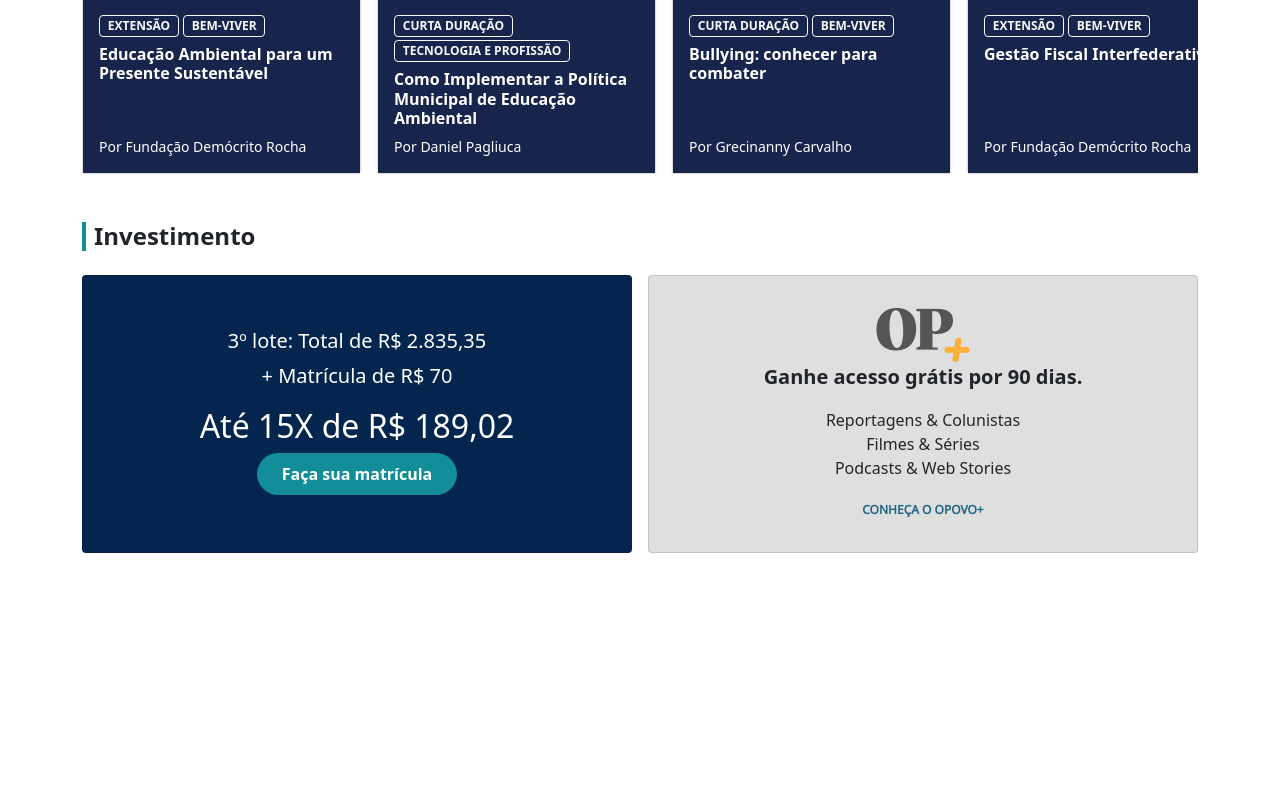
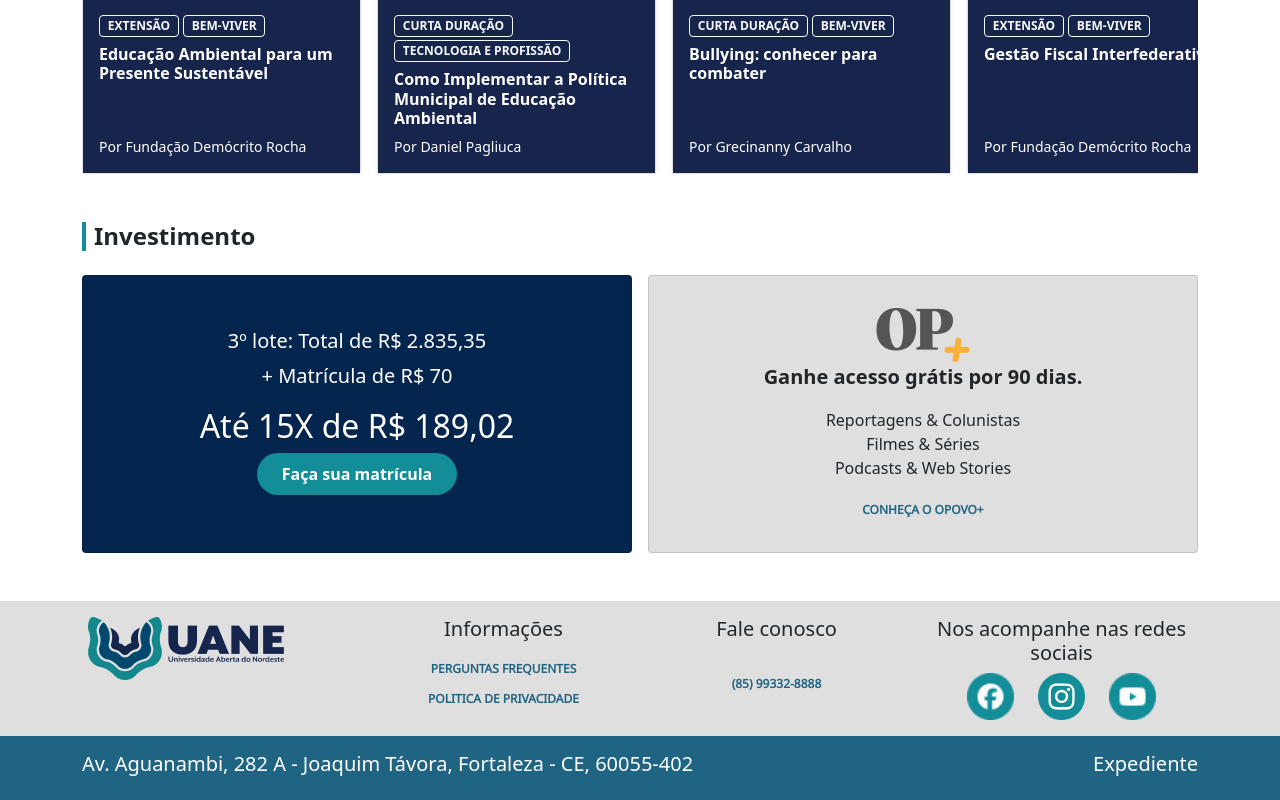
Before and after one commit to FabricioContato/landingpage_uane, a React (Vite) app: page / in a window 1280 px wide. Shown: the part 1720-2520 px from the top of the page. Before the commit the page ends 2321 px from the top, so only its background shows below. Built offline with nearby package versions, Linux system fonts and the light colour scheme.

Commit message:
create Footer component

```diff
--- a/src/App.jsx
+++ b/src/App.jsx
@@ -5,6 +5,7 @@ import CourseStats from "./components/CourseStats/CourseStats"
 import CollapsiblePanels from "./components/CollapsiblePanels/CollapsiblePanels"
 import CourseCardGrid from "./components/CourseCardGrid/CourseCardGrid"
 import InvestimentCards from "./components/InvestimentCards/InvestimentCards"
+import Footer from "./components/Footer/Footer"
 
 export default function App() {
 
@@ -44,6 +45,7 @@ return (
 <CollapsiblePanels title="O que você vai aprender aprender"/>
 <CourseCardGrid courses={coursesData} />
 <InvestimentCards/>
+<Footer/>
 </>
 );
 }
--- /dev/null
+++ b/src/components/Footer/Footer.jsx
@@ -0,0 +1,49 @@
+import instagram from "../../img/instagram.png"
+import facebook from "../../img/facebook.png"
+import youtube from "../../img/youtube.png"
+import uane_colors_logo from "../../img/uane_colors_logo.png"
+
+import style from "./Footer.module.css"
+
+const Footer = () => {
+  return (
+    <footer className={style.footer_bg}>
+      <div className="container">
+      <div className="row justify-content-around py-3">
+       <div className="col-12 col-lg-3 text-center text-lg-start my-3 my-lg-0">
+        <img src={uane_colors_logo} alt="" />
+       </div>
+
+       <div className="col-md-4 col-lg-3 row text-center my-3 my-md-0">
+        <h5 className="col-12">Informações</h5>
+        <a className={"col-12 " + style.custom_a} href="#">Perguntas Frequentes</a>
+        <a className={"col-12 " + style.custom_a} href="#">Politica de Privacidade</a>
+       </div>
+       <div className="col-md-4 col-lg-3 row text-center my-3 my-md-0">
+        <h5 className="col-12" >Fale conosco</h5>
+        <a className={"col-12 " + style.custom_a} href="#">(85) 99332-8888</a>
+       </div>
+
+       <div className="col-md-4 col-lg-3 text-center my-3 my-md-0">
+        <h5>Nos acompanhe nas redes sociais</h5>
+        <div className="row justify-content-center">
+          <img className="col-3 img-fluid" src={facebook} alt="" />
+          <img className="col-3 img-fluid" src={instagram} alt="" />
+          <img className="col-3 img-fluid" src={youtube} alt="" />
+        </div>
+       </div>
+     </div>
+     </div>
+     <div style={{backgroundColor: "#1F6482"}}>
+      <div className="container">
+        <div className="row py-3 justify-content-between">
+          <h5 className="col-10  text-start text-white fw-light">Av. Aguanambi, 282 A - Joaquim Távora, Fortaleza - CE, 60055-402</h5>
+          <h5 className="col-2  text-end text-white">Expediente</h5>
+        </div>
+      </div>
+     </div>
+    </footer>
+  );
+};
+
+export default Footer;
--- /dev/null
+++ b/src/components/Footer/Footer.module.css
@@ -0,0 +1,30 @@
+.custom_a {
+  color: #1F6482 !important;
+  background-color: transparent !important;
+  text-decoration: none !important;
+}
+
+.custom_a:link {
+  color: #1F6482 !important;
+  background-color: transparent !important;
+  text-decoration: none !important;
+}
+.custom_a:visited {
+  color: #1F6482 !important;
+  background-color: transparent !important;
+  text-decoration: none !important;
+}
+.custom_a:hover {
+  color: #1F6482 !important;
+  background-color: transparent !important;
+  text-decoration: none !important;
+}
+.custom_a:active {
+  color: #1F6482 !important;
+  background-color: transparent !important;
+  text-decoration: none !important;
+}
+
+.footer_bg {
+ background-color: #DFDFDF;
+}
```
